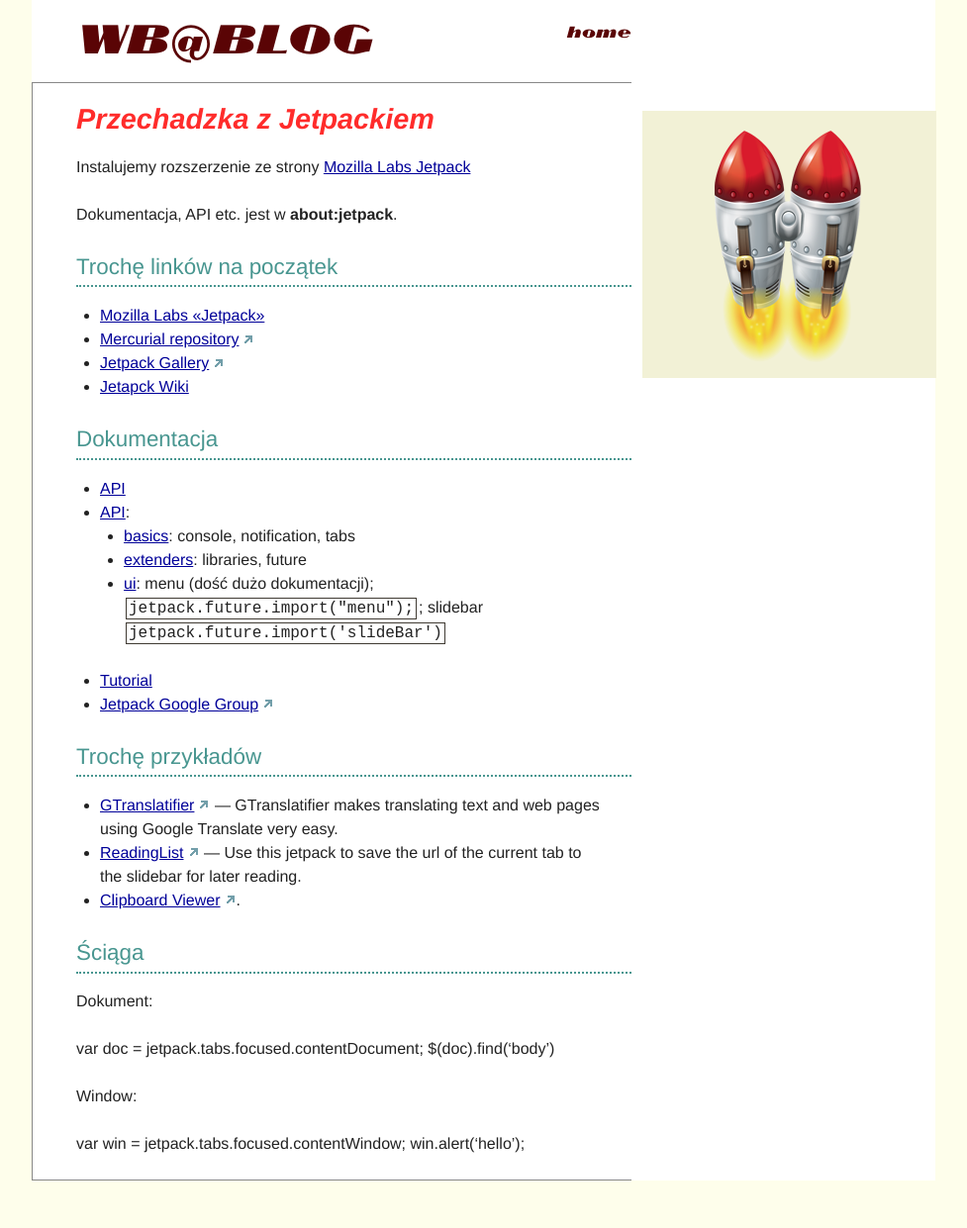
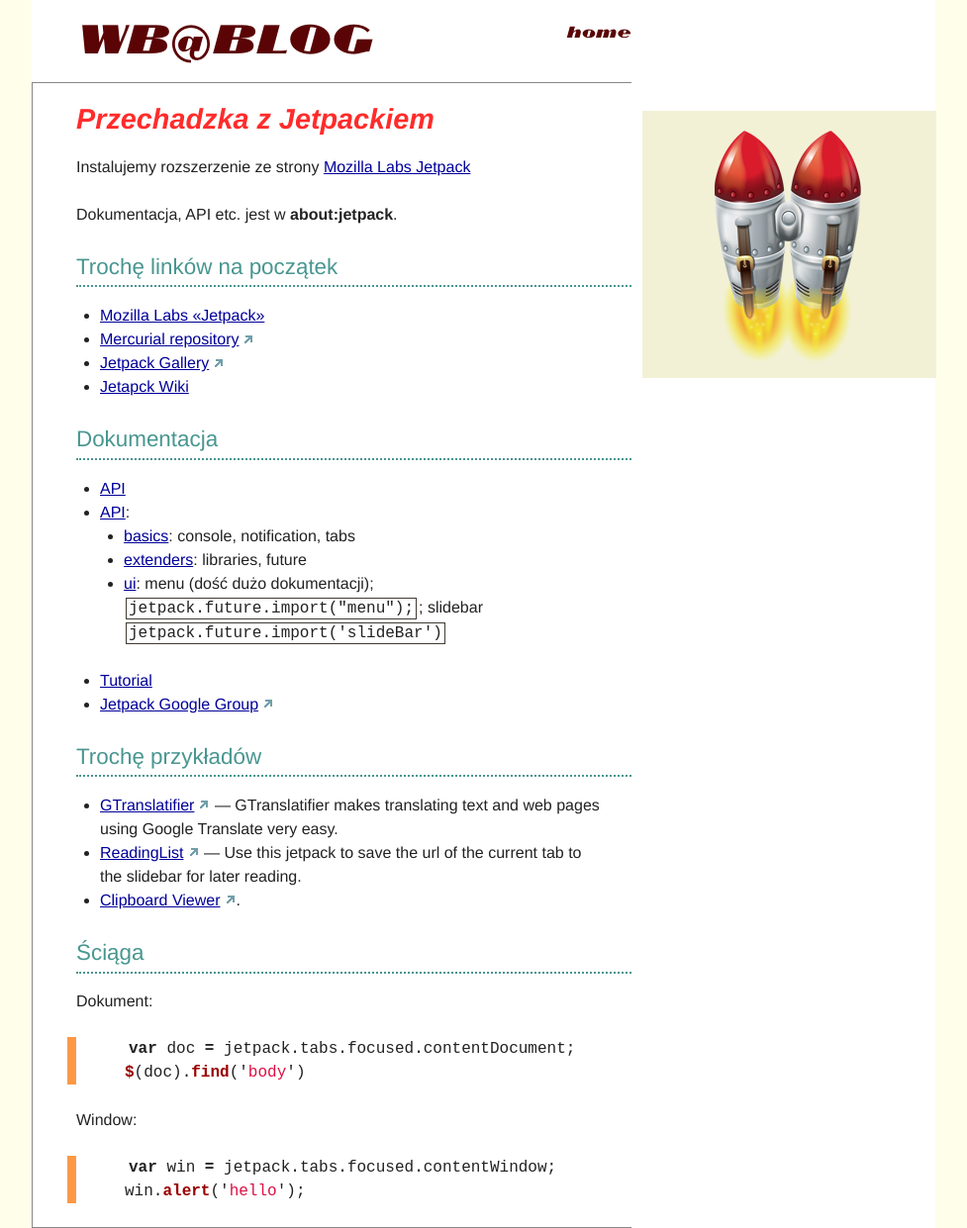
Before and after one commit to dbrzezinski/blog, a Jekyll site: the page built from _posts/2009-11-30-jetpack.markdown, in a window 1280 px wide. Shown: the whole page at 99% size, without its empty margins (12-989 px from the left). Built offline with Jekyll 4.4.1, drawn with Linux system fonts in a browser that asks for light colours; Markdown is read by kramdown in place of the engine named in the settings; before the commit the page ends 1193 px from its top, so only the background shows below that.

Commit message:
more jetpack

```diff
--- a/_posts/2009-11-30-jetpack.markdown
+++ b/_posts/2009-11-30-jetpack.markdown
@@ -53,14 +53,14 @@ Dokumentacja, API etc. jest w **about:jetpack**.
 
 Dokument:
 
-{{ highlight javascript }}
+{% highlight js %}
 var doc = jetpack.tabs.focused.contentDocument;
 $(doc).find('body')
-{{ highlight end }}
+{% endhighlight %}
 
 Window:
 
-{{ highlight javascript }}
+{% highlight js %}
 var win = jetpack.tabs.focused.contentWindow;
 win.alert('hello');
-{{ highlight end }}
+{% endhighlight %}
```
